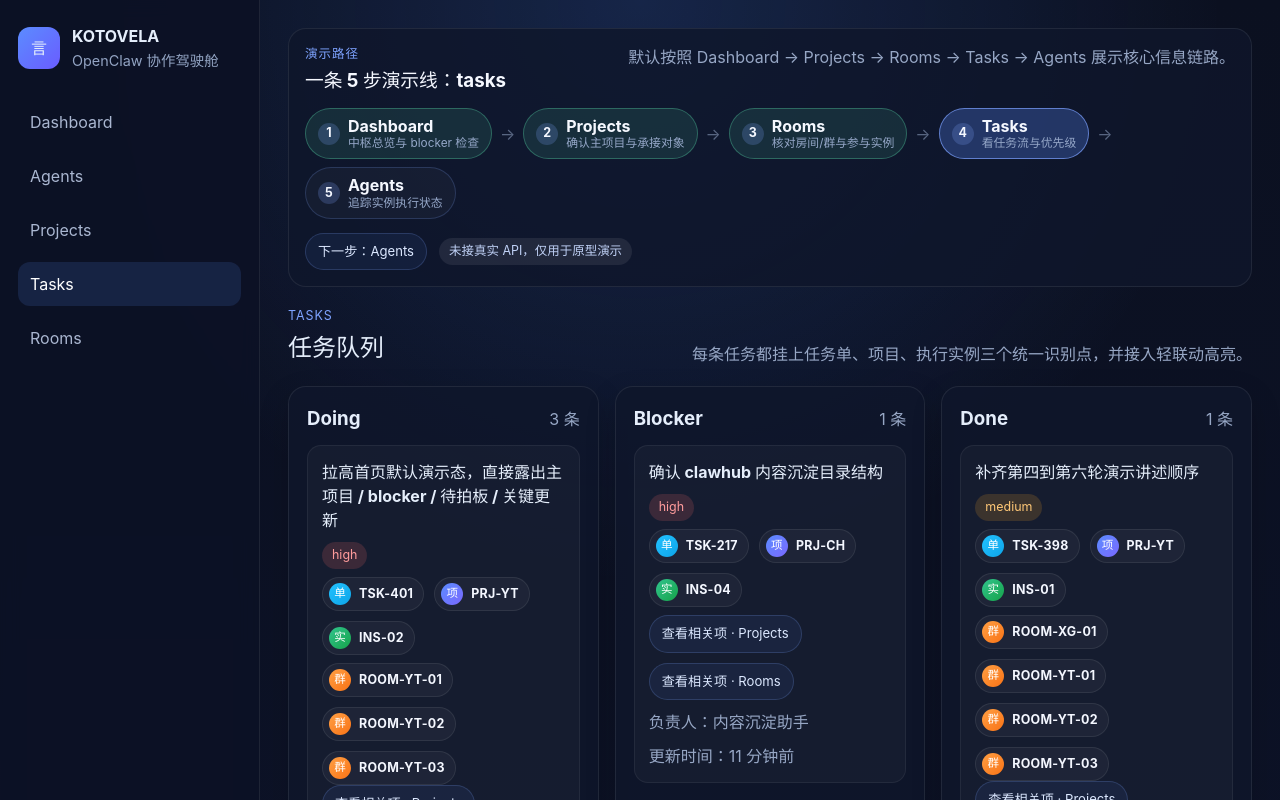
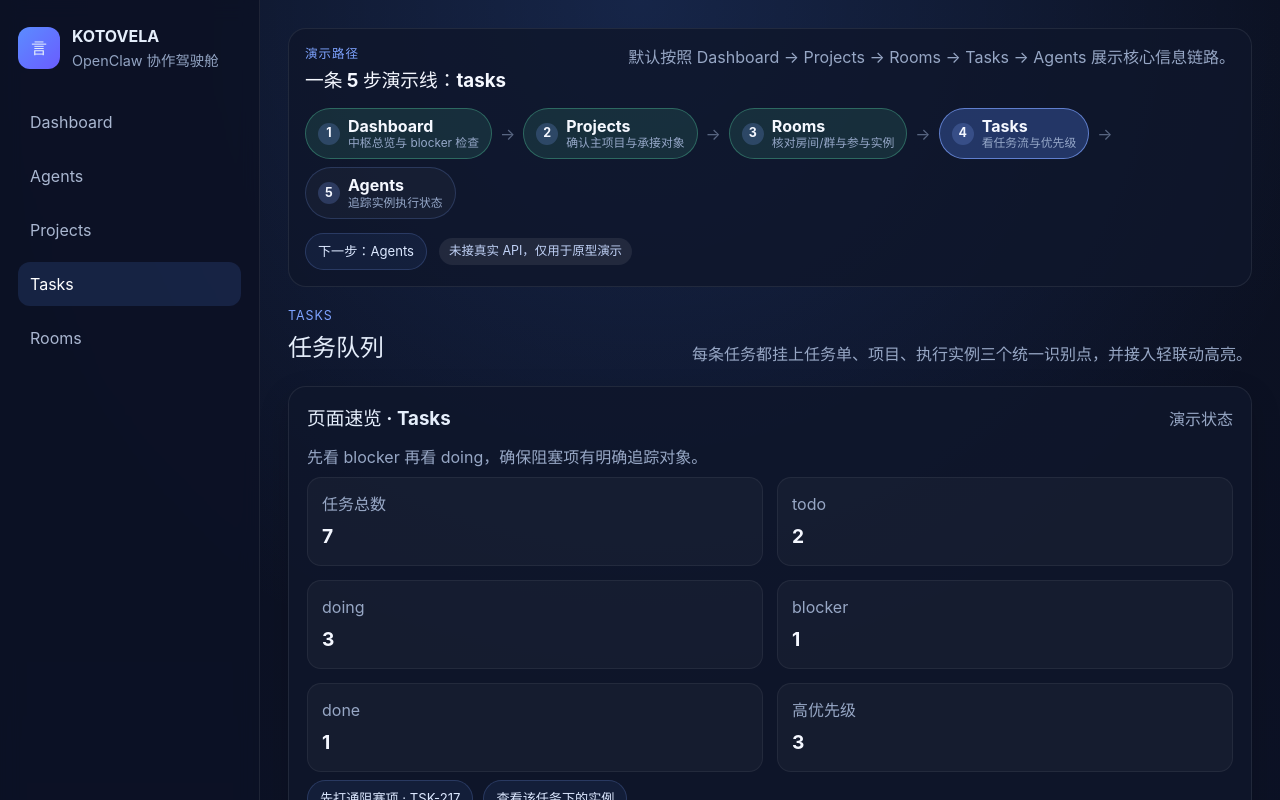
Before and after one commit to guoma970/kotovela-workbench, a React (Vite) app: page /tasks in a window 1280 px wide. Shown: the top 800 px of the page. Built offline with nearby package versions, Linux system fonts and the light colour scheme.

Commit message:
feat: add polished page lead summaries for demo walkthrough

```diff
--- /dev/null
+++ b/src/components/PageLeadPanel.tsx
@@ -0,0 +1,51 @@
+import { NavLink } from 'react-router-dom'
+
+interface PageLeadPanelMetric {
+  label: string
+  value: string | number
+}
+
+interface PageLeadPanelAction {
+  label: string
+  to: { pathname: string; search?: string }
+}
+
+interface PageLeadPanelProps {
+  heading: string
+  intro: string
+  metrics: PageLeadPanelMetric[]
+  actions?: PageLeadPanelAction[]
+}
+
+export function PageLeadPanel({ heading, intro, metrics, actions = [] }: PageLeadPanelProps) {
+  return (
+    <section className="panel strong-card page-lead-panel">
+      <div className="panel-header">
+        <h3>页面速览 · {heading}</h3>
+        <span>演示状态</span>
+      </div>
+      <p className="page-note">{intro}</p>
+      <div className="info-pairs">
+        {metrics.map((item) => (
+          <div key={item.label} className="context-strip">
+            <span>{item.label}</span>
+            <strong>{item.value}</strong>
+          </div>
+        ))}
+      </div>
+      {actions.length > 0 && (
+        <div className="cross-link-row top-gap">
+          {actions.map((action) => (
+            <NavLink
+              key={action.label}
+              className="inline-link-chip"
+              to={action.to}
+            >
+              {action.label}
+            </NavLink>
+          ))}
+        </div>
+      )}
+    </section>
+  )
+}
--- a/src/index.css
+++ b/src/index.css
@@ -826,3 +826,20 @@ button.object-badge {
   align-items: center;
   flex-wrap: wrap;
 }
+
+.page-lead-panel .info-pairs {
+  margin-top: 8px;
+}
+
+.page-lead-panel .info-pairs .context-strip {
+  min-width: 160px;
+}
+
+.page-lead-panel .info-pairs strong {
+  color: #f4f7ff;
+  font-size: 1.2rem;
+}
+
+.page-lead-panel p {
+  margin-top: 0;
+}
--- a/src/pages/AgentsPage.tsx
+++ b/src/pages/AgentsPage.tsx
@@ -1,4 +1,5 @@
 import { NavLink } from 'react-router-dom'
+import { PageLeadPanel } from '../components/PageLeadPanel'
 import { ObjectBadge } from '../components/ObjectBadge'
 import { agents, projects, rooms, tasks } from '../data/mockData'
 import { createFocusSearch, useWorkbenchLinking } from '../lib/workbenchLinking'
@@ -7,6 +8,15 @@ const pageData = { projects, agents, rooms, tasks }
 
 export function AgentsPage() {
   const linking = useWorkbenchLinking(pageData)
+
+  const activeAgents = agents.filter((agent) => agent.status === 'active')
+  const idleAgents = agents.filter((agent) => agent.status === 'idle')
+  const blockedAgents = agents.filter((agent) => agent.status === 'blocked')
+
+  const targetAgent = agents.find((agent) => agent.status === 'blocked') ?? agents[0]
+  const targetFocusSearch = targetAgent
+    ? createFocusSearch(linking.currentSearch, 'agent', targetAgent.id)
+    : createFocusSearch(linking.currentSearch)
 
   const cardClass = (id: string) => {
     const state = linking.getState('agent', id)
@@ -29,6 +39,38 @@ export function AgentsPage() {
         </div>
         <p className="page-note">实例统一使用同一标识卡，在 Dashboard / Tasks / Projects / Rooms 之间一眼能对上。</p>
       </div>
+
+      <PageLeadPanel
+        heading="Agents"
+        intro="优先处理阻塞实例，接着确认活跃实例能否快速串起任务链路。"
+        metrics={[
+          { label: '实例总数', value: agents.length },
+          { label: '活跃中', value: activeAgents.length },
+          { label: '待命中', value: idleAgents.length },
+          { label: '阻塞', value: blockedAgents.length },
+          {
+            label: '平均挂载任务',
+            value:
+              agents.length > 0
+                ? `${Math.round(tasks.length / agents.length * 100) / 100} 条/实例`
+                : '0 条/实例',
+          },
+        ]}
+        actions={
+          targetAgent
+            ? [
+                {
+                  label: `优先查看阻塞实例 · ${targetAgent.name}`,
+                  to: { pathname: '/tasks', search: targetFocusSearch },
+                },
+                {
+                  label: '回到 Dashboard 的阻塞焦点',
+                  to: { pathname: '/', search: targetFocusSearch },
+                },
+              ]
+            : []
+        }
+      />
 
       <div className="card-grid">
         {agents.map((agent) => {
--- a/src/pages/RoomsPage.tsx
+++ b/src/pages/RoomsPage.tsx
@@ -1,4 +1,5 @@
 import { NavLink } from 'react-router-dom'
+import { PageLeadPanel } from '../components/PageLeadPanel'
 import { ObjectBadge } from '../components/ObjectBadge'
 import { agents, projects, rooms, tasks } from '../data/mockData'
 import { createFocusSearch, useWorkbenchLinking } from '../lib/workbenchLinking'
@@ -7,6 +8,16 @@ const pageData = { projects, agents, rooms, tasks }
 
 export function RoomsPage() {
   const linking = useWorkbenchLinking(pageData)
+
+  const activeRooms = rooms.filter((room) => room.status === 'active')
+  const quietRooms = rooms.filter((room) => room.status === 'quiet')
+  const blockedRooms = rooms.filter((room) => room.status === 'blocked')
+  const pendingTotal = rooms.reduce((sum, room) => sum + room.pending, 0)
+
+  const targetRoom = [...rooms].sort((a, b) => b.pending - a.pending)[0]
+  const targetFocusSearch = targetRoom
+    ? createFocusSearch(linking.currentSearch, 'room', targetRoom.id)
+    : createFocusSearch(linking.currentSearch)
 
   const cardClass = (id: string) => {
     const state = linking.getState('room', id)
@@ -29,6 +40,33 @@ export function RoomsPage() {
         </div>
         <p className="page-note">群/房间保持独立统一标识，并明确承接项目、归属实例和对应任务范围。</p>
       </div>
+
+      <PageLeadPanel
+        heading="Rooms"
+        intro="先看待处理总量和阻塞房间，再确认任务承接方向。"
+        metrics={[
+          { label: '房间总数', value: rooms.length },
+          { label: '活跃', value: activeRooms.length },
+          { label: '静默', value: quietRooms.length },
+          { label: '阻塞', value: blockedRooms.length },
+          { label: '待处理总数', value: pendingTotal },
+          { label: '最高待处理房间', value: targetRoom?.name ?? '暂无' },
+        ]}
+        actions={
+          targetRoom
+            ? [
+                {
+                  label: `先处理 · ${targetRoom.name}`,
+                  to: { pathname: '/tasks', search: targetFocusSearch },
+                },
+                {
+                  label: `看其承接项目 · ${targetRoom.name}`,
+                  to: { pathname: '/projects', search: targetFocusSearch },
+                },
+              ]
+            : []
+        }
+      />
 
       <div className="card-grid">
         {rooms.map((room) => {
--- a/src/pages/TasksPage.tsx
+++ b/src/pages/TasksPage.tsx
@@ -1,4 +1,5 @@
 import { NavLink } from 'react-router-dom'
+import { PageLeadPanel } from '../components/PageLeadPanel'
 import { ObjectBadge } from '../components/ObjectBadge'
 import { agents, projects, rooms, tasks } from '../data/mockData'
 import { createFocusSearch, useWorkbenchLinking } from '../lib/workbenchLinking'
@@ -14,6 +15,22 @@ const pageData = { projects, agents, rooms, tasks }
 
 export function TasksPage() {
   const linking = useWorkbenchLinking(pageData)
+
+  const allColumns = ['todo', 'doing', 'blocked', 'done'] as const
+  const counts = allColumns.reduce(
+    (acc, status) => {
+      acc[status] = tasks.filter((task) => task.status === status).length
+      return acc
+    },
+    { todo: 0, doing: 0, blocked: 0, done: 0 } as Record<'todo' | 'doing' | 'blocked' | 'done', number>,
+  )
+
+  const overdueTask = tasks.find((task) => task.status === 'blocked')
+  const overdueSearch = overdueTask
+    ? createFocusSearch(linking.currentSearch, 'task', overdueTask.id)
+    : createFocusSearch(linking.currentSearch)
+
+  const highPriorityTasks = tasks.filter((task) => task.priority === 'high').length
 
   const cardClass = (id: string) => {
     const state = linking.getState('task', id)
@@ -36,6 +53,33 @@ export function TasksPage() {
         </div>
         <p className="page-note">每条任务都挂上任务单、项目、执行实例三个统一识别点，并接入轻联动高亮。</p>
       </div>
+
+      <PageLeadPanel
+        heading="Tasks"
+        intro="先看 blocker 再看 doing，确保阻塞项有明确追踪对象。"
+        metrics={[
+          { label: '任务总数', value: tasks.length },
+          { label: 'todo', value: counts.todo },
+          { label: 'doing', value: counts.doing },
+          { label: 'blocker', value: counts.blocked },
+          { label: 'done', value: counts.done },
+          { label: '高优先级', value: highPriorityTasks },
+        ]}
+        actions={
+          overdueTask
+            ? [
+                {
+                  label: `先打通阻塞项 · ${overdueTask.code}`,
+                  to: { pathname: '/', search: overdueSearch },
+                },
+                {
+                  label: '查看该任务下的实例',
+                  to: { pathname: '/agents', search: overdueSearch },
+                },
+              ]
+            : []
+        }
+      />
 
       <div className="queue-grid">
         {columns.map((column) => {
```
Also changed, not shown: src/pages/ProjectsPage.tsx (+55 -4 lines).
